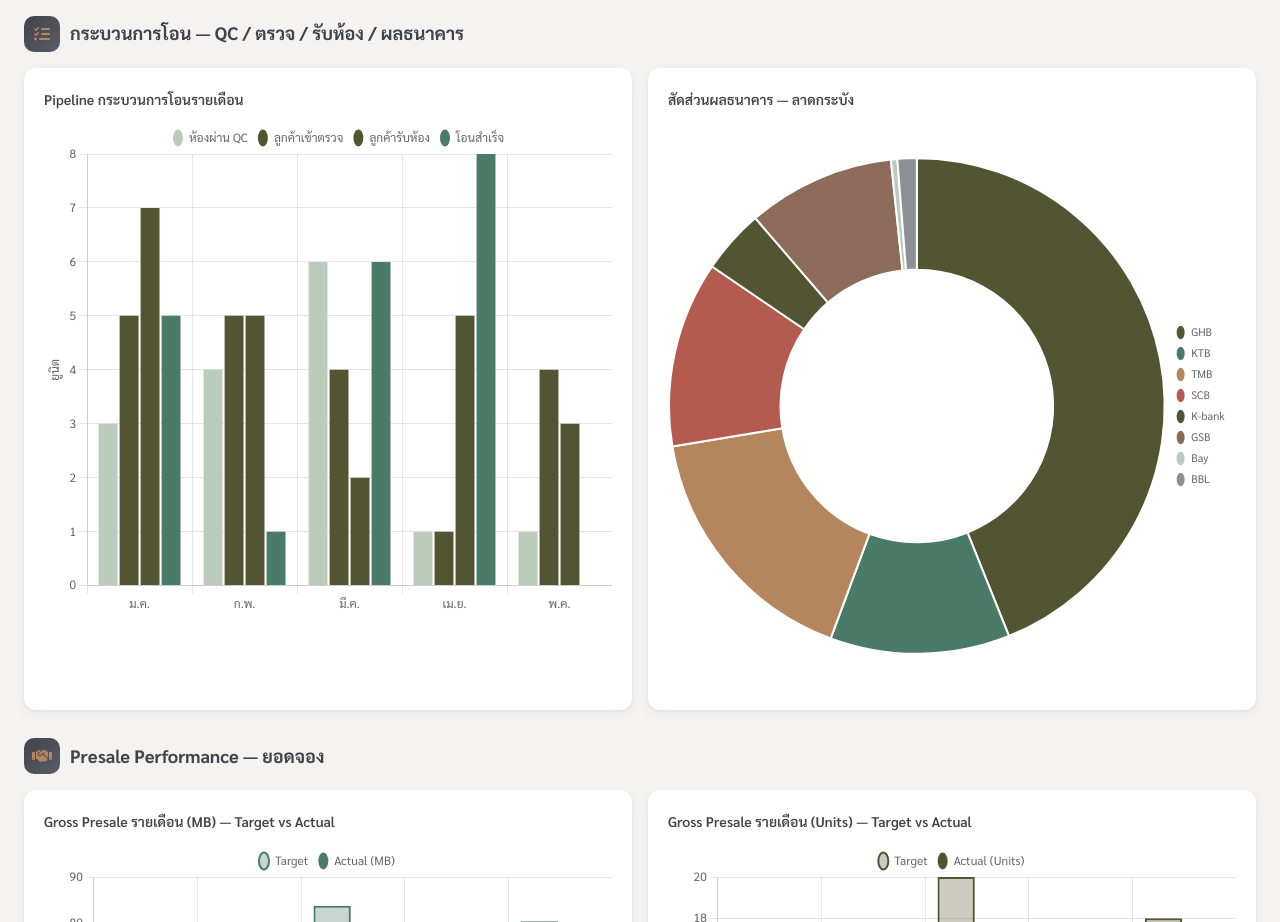
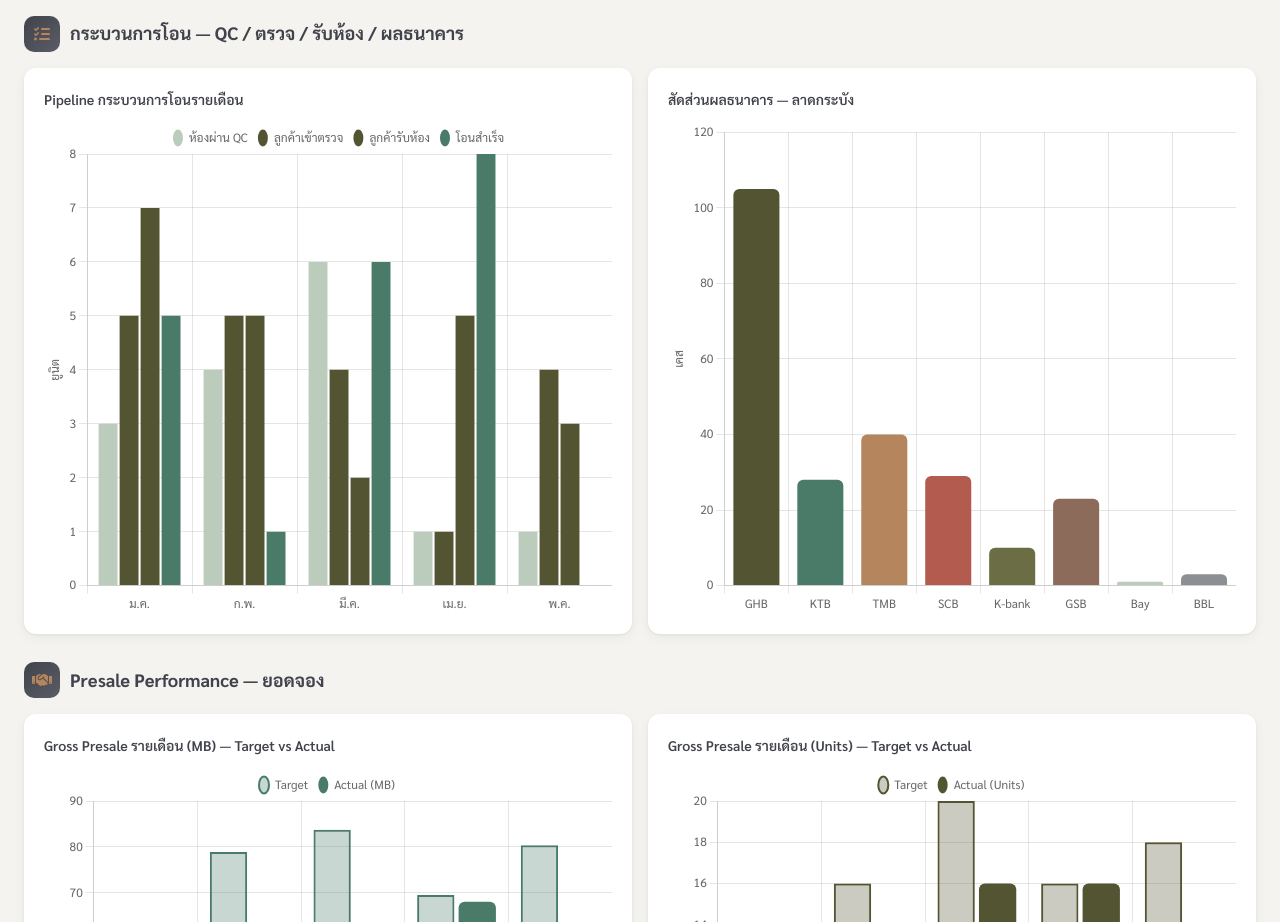
Before and after one commit to sirapopsuepaisal/-INITIAL-ESTATE-DASHBOARD, a plain HTML site: page index.html in a window 1280 px wide. Shown: the part 1180-2102 px from the top of the page. Drawn offline with nearby package versions, Linux system fonts and the light colour scheme.

Commit message:
Change bank share chart from doughnut to bar chart
Co-Authored-By: Claude Sonnet 4.6 <noreply@anthropic.com>

```diff
--- a/index.html
+++ b/index.html
@@ -1339,11 +1339,12 @@ function updateCharts(data) {
     });
 
     charts.bankDonut = new Chart(document.getElementById('chartBankDonut'), {
-        type:'doughnut', data:{ labels:['GHB','KTB','TMB','SCB','K-bank','GSB','Bay','BBL'],
-            datasets:[{ data:[105,28,40,29,10,23,1,3],
-                backgroundColor:['#535432','#497B68','#B5855E','#B35B4E','#535432','#8C6B5A','#BBCBBC','#8C8F93'],
-                borderWidth:2, borderColor:'#fff' }]},
-        options:{ responsive:true, cutout:'55%', plugins:{ legend:{ position:'right', labels:{ font:{ size:11 } } } } }
+        type:'bar', data:{ labels:['GHB','KTB','TMB','SCB','K-bank','GSB','Bay','BBL'],
+            datasets:[{ label:'จำนวนเคส', data:[105,28,40,29,10,23,1,3],
+                backgroundColor:['#535432','#497B68','#B5855E','#B35B4E','#6B6D44','#8C6B5A','#BBCBBC','#8C8F93'],
+                borderRadius:6, borderWidth:0 }]},
+        options:{ responsive:true, plugins:{ legend:{ display:false } },
+            scales:{ y:{ beginAtZero:true, title:{ display:true, text:'เคส' } } } }
     });
 
     charts.presaleMB = new Chart(document.getElementById('chartPresaleMB'), {
```
